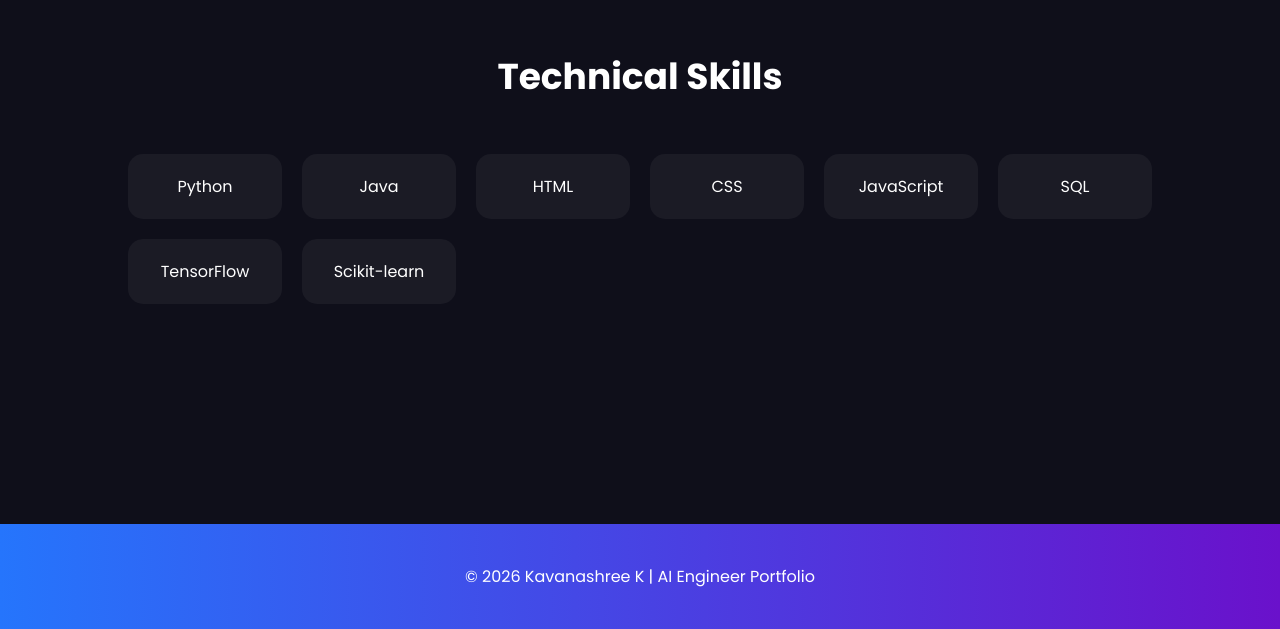
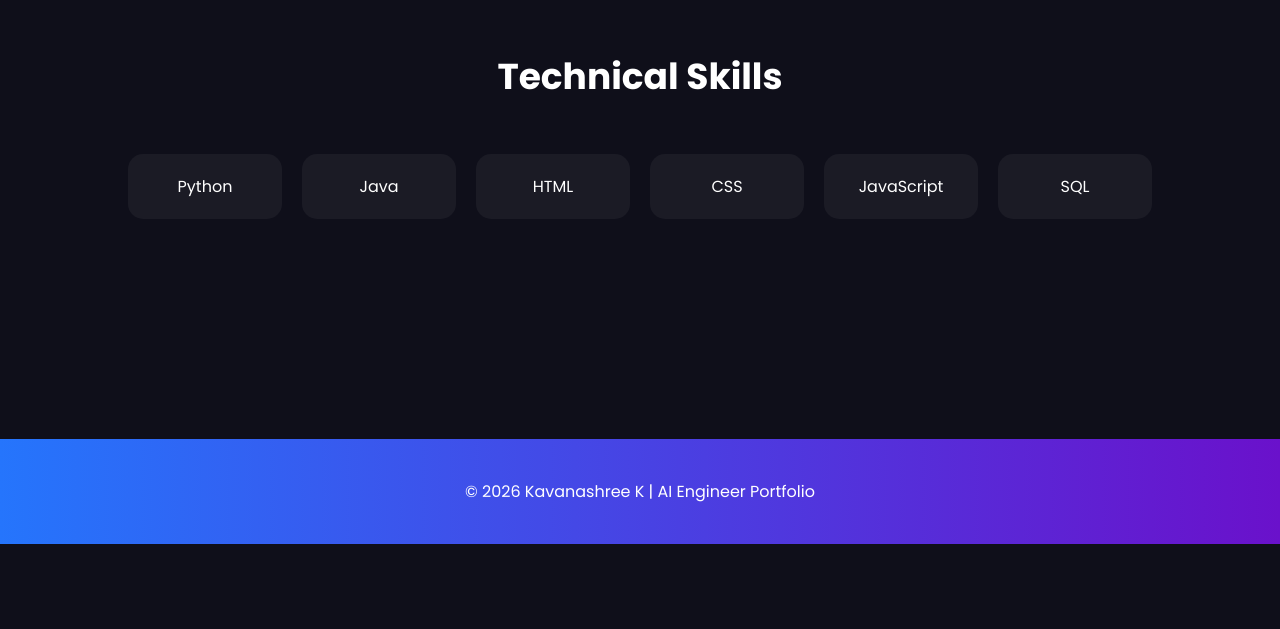
Before and after one commit to kkavanashree16-byte/kavanashree-portfolio, a plain HTML site: page index.html in a window 1280 px wide. Shown: the part 2300-2929 px from the top of the page. After the commit the page ends 2844 px from the top, so only its background shows below. Drawn offline with Linux system fonts and the light colour scheme.

Commit message:
Update index.html

```diff
--- a/index.html
+++ b/index.html
@@ -231,8 +231,6 @@ footer{
     <div class="skill">CSS</div>
     <div class="skill">JavaScript</div>
     <div class="skill">SQL</div>
-    <div class="skill">TensorFlow</div>
-    <div class="skill">Scikit-learn</div>
   </div>
 </section>
 
```
